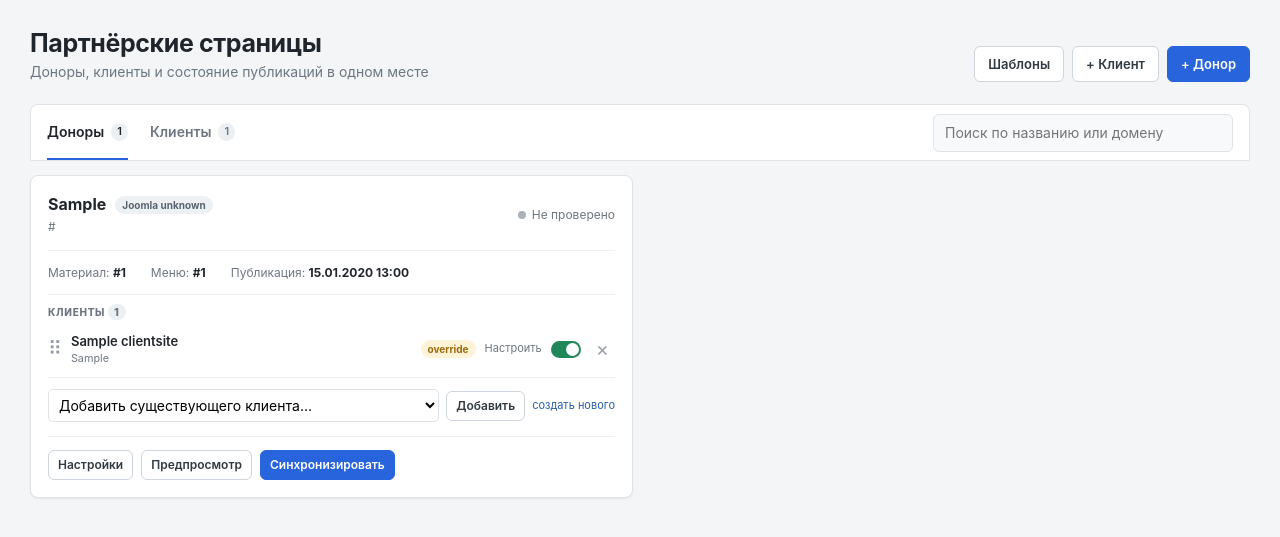
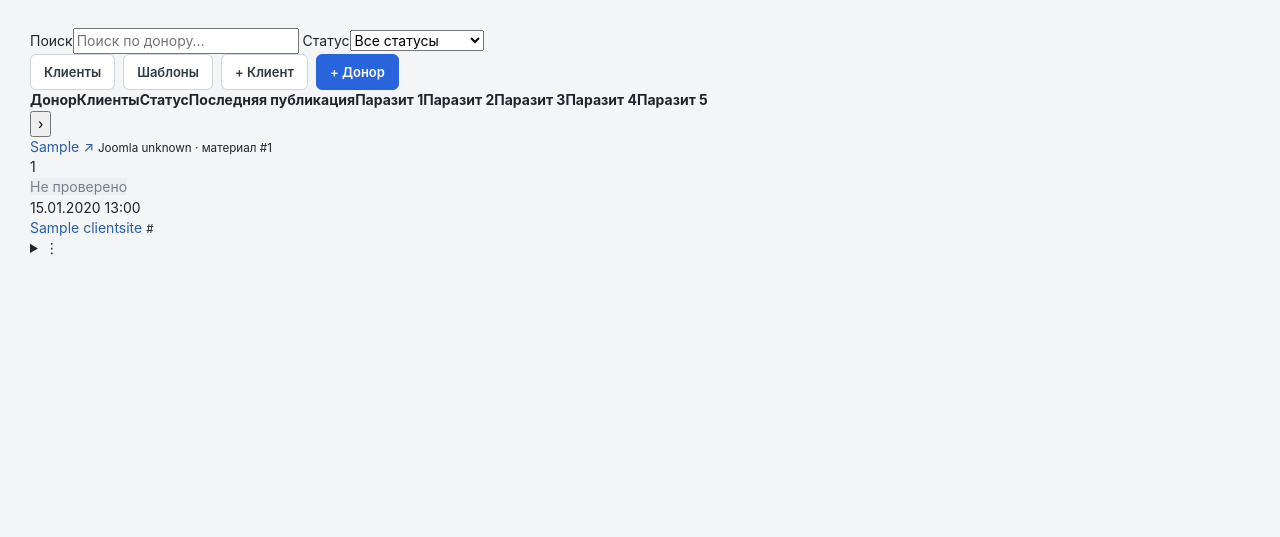
Before and after one commit to KoponovVadim/joomla-partners-control, a Django app: page / in a window 1280 px wide. Shown: the part 64-601 px from the top of the page. Run offline with Django 5.2, Linux system fonts and the light colour scheme; a user stored in the database is signed in; data comes from the database, SQL or seed files in the repository; tables that the repository leaves empty hold one stand-in row (values such as "Sample post").

Commit message:
feat: replace donor cards with long matrix table

```diff
--- a/templates/partners/dashboard.html
+++ b/templates/partners/dashboard.html
@@ -1,52 +1,113 @@
 {% extends "base.html" %}
+{% block shell_class %}dashboard-shell{% endblock %}
 {% block content %}
-<section class="workspace-head">
-  <div><h1>Партнёрские страницы</h1><p class="muted">Доноры, клиенты и состояние публикаций в одном месте</p></div>
-  <div class="actions"><a class="btn" href="{% url 'template-list' %}">Шаблоны</a><a class="btn" href="{% url 'client-create' %}">+ Клиент</a><a class="btn primary" href="{% url 'donor-create' %}">+ Донор</a></div>
+{% if mode == 'clients' %}
+<section class="dashboard-toolbar">
+  <div class="dashboard-toolbar__group">
+    <a class="btn" href="{% url 'dashboard' %}">← Доноры</a>
+    <form class="dashboard-search" method="get">
+      <input type="hidden" name="mode" value="clients">
+      <input name="q" value="{{ query }}" placeholder="Поиск по клиенту или домену">
+    </form>
+  </div>
+  <div class="actions">
+    <a class="btn" href="{% url 'template-list' %}">Шаблоны</a>
+    <a class="btn primary" href="{% url 'client-create' %}">+ Клиент</a>
+  </div>
 </section>
-<section class="toolbar">
-  <div class="tabs"><a class="tab {% if mode == 'donors' %}active{% endif %}" href="?mode=donors&q={{ query|urlencode }}">Доноры <span>{{ donors|length }}</span></a><a class="tab {% if mode == 'clients' %}active{% endif %}" href="?mode=clients&q={{ query|urlencode }}">Клиенты <span>{{ clients|length }}</span></a></div>
-  <form class="search"><input name="q" value="{{ query }}" placeholder="Поиск по названию или домену"><input type="hidden" name="mode" value="{{ mode }}"></form>
-</section>
-
-{% if mode == 'clients' %}
-<div class="client-grid">
+<div class="client-grid dashboard-client-grid">
 {% for client in clients %}
   <article class="client-card {% if not client.enabled %}is-disabled{% endif %}">
     <div class="card-title"><div>{% if client.logo %}<img class="client-logo" src="{{ client.logo.url }}" alt="">{% else %}<span class="avatar">{{ client.name|slice:':1' }}</span>{% endif %}</div><div><h2>{{ client.name }}</h2><a href="{{ client.domain }}" target="_blank" rel="noopener">{{ client.domain }}</a></div><span class="badge {% if client.enabled %}success{% else %}muted-badge{% endif %}">{% if client.enabled %}активен{% else %}архив{% endif %}</span></div>
     <div class="metric"><strong>{{ client.placement_count }}</strong><span>размещений</span></div>
     <ul class="compact-list">
-      {% for placement in client.placements.all %}<li><span class="status-dot {% if placement.enabled %}online{% else %}off{% endif %}"></span><a href="?mode=donors&q={{ placement.donor.domain|urlencode }}">{{ placement.donor.domain }}</a><a class="mini-link" href="{% url 'placement-edit' placement.pk %}">настроить</a></li>{% empty %}<li class="muted">Размещений пока нет</li>{% endfor %}
+      {% for placement in client.placements.all %}<li><span class="status-dot {% if placement.enabled %}online{% else %}off{% endif %}"></span><a href="{% url 'dashboard' %}?q={{ placement.donor.domain|urlencode }}">{{ placement.donor.domain }}</a><a class="mini-link" href="{% url 'placement-edit' placement.pk %}">настроить</a></li>{% empty %}<li class="muted">Размещений пока нет</li>{% endfor %}
     </ul>
     <div class="card-actions"><a class="btn small" href="{% url 'client-edit' client.pk %}">Редактировать</a>{% if client.enabled %}<form method="post" action="{% url 'client-archive' client.pk %}" data-confirm="Архивировать клиента? Размещения сохранятся.">{% csrf_token %}<button class="btn small danger-quiet">В архив</button></form>{% endif %}</div>
   </article>
 {% empty %}<div class="empty"><h2>Клиентов пока нет</h2><p>Создайте первого клиента и добавьте его к донору.</p><a class="btn primary" href="{% url 'client-create' %}">+ Клиент</a></div>{% endfor %}
 </div>
 {% else %}
-<div class="donor-grid">
+<section class="dashboard-toolbar">
+  <div class="dashboard-toolbar__group dashboard-filters">
+    <label class="dashboard-search"><span class="sr-only">Поиск</span><input type="search" value="{{ query }}" placeholder="Поиск по донору…" data-donor-search-input></label>
+    <label><span class="sr-only">Статус</span><select class="dashboard-status-filter" data-donor-status-filter><option value="all">Все статусы</option><option value="online">Online</option><option value="error">Ошибка</option><option value="unknown">Не проверено</option><option value="not_implemented">Не реализовано</option><option value="disabled">Выключены</option></select></label>
+  </div>
+  <div class="actions dashboard-actions-main">
+    <a class="btn" href="?mode=clients">Клиенты</a>
+    <a class="btn" href="{% url 'template-list' %}">Шаблоны</a>
+    <a class="btn" href="{% url 'client-create' %}">+ Клиент</a>
+    <a class="btn primary" href="{% url 'donor-create' %}">+ Донор</a>
+  </div>
+</section>
+
+<div class="donor-sheet-scroll">
+  <div class="donor-sheet" data-donor-sheet>
+    <div class="donor-sheet__header donor-sheet__grid" aria-hidden="true">
+      <span></span><strong>Донор</strong><strong>Клиенты</strong><strong>Статус</strong><strong>Последняя публикация</strong><strong>Паразит 1</strong><strong>Паразит 2</strong><strong>Паразит 3</strong><strong>Паразит 4</strong><strong>Паразит 5</strong><strong></strong>
+    </div>
     {% for donor in donors %}
-  <article class="donor-card {% if not donor.enabled %}is-disabled{% endif %}" data-donor-id="{{ donor.pk }}">
-    <header class="donor-head">
-      <div><div class="domain-line"><h2>{{ donor.domain }}</h2><span class="badge">Joomla {{ donor.joomla_version }}</span></div><a href="{{ donor.page_url }}" target="_blank" rel="noopener">{{ donor.page_url }}</a></div>
-      <span class="connection {{ donor.connection_status }}"><i></i>{{ donor.get_connection_status_display }}</span>
-    </header>
-    <div class="donor-meta"><span>Материал: <strong>{% if donor.article_id %}#{{ donor.article_id }}{% else %}—{% endif %}</strong></span><span>Меню: <strong>{% if donor.menu_item_id %}#{{ donor.menu_item_id }}{% else %}—{% endif %}</strong></span><span>Публикация: <strong>{% if donor.last_published_at %}{{ donor.last_published_at|date:'d.m.Y H:i' }}{% else %}нет{% endif %}</strong></span></div>
-    <div class="section-label">Клиенты <span>{{ donor.placements.all|length }}</span></div>
-    <ul class="placement-list" data-reorder-url="{% url 'placements-reorder' %}">
+    <article class="donor-sheet__item {% if not donor.enabled %}is-disabled{% endif %}" data-donor-item data-donor-search="{{ donor.domain|lower }} {{ donor.name|lower }}" data-donor-status="{% if not donor.enabled %}disabled{% else %}{{ donor.connection_status }}{% endif %}">
+      <div class="donor-sheet__row donor-sheet__grid">
+        <button class="donor-expand" type="button" data-donor-toggle aria-expanded="false" aria-controls="donor-detail-{{ donor.pk }}" title="Развернуть">›</button>
+        <div class="donor-main-cell">
+          <a class="donor-domain" href="{{ donor.page_url }}" target="_blank" rel="noopener">{{ donor.domain }} <span aria-hidden="true">↗</span></a>
+          <small>Joomla {{ donor.joomla_version }}{% if donor.article_id %} · материал #{{ donor.article_id }}{% endif %}</small>
+        </div>
+        <div class="donor-count">{{ donor.placements.all|length }}</div>
+        <div>
+          {% if not donor.enabled %}<span class="sheet-status muted-badge">Выключен</span>
+          {% elif donor.connection_status == 'online' %}<span class="sheet-status success">Online</span>
+          {% elif donor.connection_status == 'error' %}<span class="sheet-status error">Ошибка</span>
+          {% elif donor.connection_status == 'not_implemented' %}<span class="sheet-status warning">Не реализовано</span>
+          {% else %}<span class="sheet-status muted-badge">Не проверено</span>{% endif %}
+        </div>
+        <div class="sheet-date">{% if donor.last_published_at %}{{ donor.last_published_at|date:'d.m.Y H:i' }}{% else %}<span class="muted">—</span>{% endif %}</div>
+        {% for placement in donor.placements.all|slice:':5' %}
+        <div class="parasite-cell {% if not placement.enabled %}is-disabled{% endif %}" style="grid-column:{{ forloop.counter|add:5 }}" data-placement-summary-id="{{ placement.pk }}">
+          <a href="{{ placement.url_override|default:placement.client.domain }}" target="_blank" rel="noopener">{{ placement.client.name }}</a>
+          <small>{{ placement.url_override|default:placement.client.domain }}</small>
+        </div>
+        {% endfor %}
+        <details class="row-menu" style="grid-column:11">
+          <summary title="Действия">⋮</summary>
+          <div class="row-menu__panel">
+            <a href="{% url 'donor-edit' donor.pk %}">Настройки</a>
+            <a href="{% url 'donor-preview' donor.pk %}">Предпросмотр</a>
+            <form method="post" action="{% url 'donor-sync' donor.pk %}">{% csrf_token %}<button>Синхронизировать</button></form>
+          </div>
+        </details>
+      </div>
+      <div class="donor-sheet__details" id="donor-detail-{{ donor.pk }}" data-donor-detail hidden>
+        <div class="donor-detail-meta">
+          <span><b>Страница:</b> <a href="{{ donor.page_url }}" target="_blank" rel="noopener">{{ donor.page_url }}</a></span>
+          <span><b>Материал:</b> {% if donor.article_id %}#{{ donor.article_id }}{% else %}—{% endif %}</span>
+          <span><b>Меню:</b> {% if donor.menu_item_id %}#{{ donor.menu_item_id }}{% else %}—{% endif %}</span>
+          <span><b>Проверка:</b> {% if donor.last_checked_at %}{{ donor.last_checked_at|date:'d.m.Y H:i' }}{% else %}—{% endif %}</span>
+        </div>
+        <div class="placement-detail-head"><span></span><span>Слот</span><span>Клиент</span><span>URL</span><span>Статус</span><span></span><span></span></div>
+        <ul class="placement-list placement-detail-list" data-reorder-url="{% url 'placements-reorder' %}">
           {% for placement in donor.placements.all %}
           <li draggable="true" data-placement-id="{{ placement.pk }}" class="placement {% if not placement.enabled %}is-disabled{% endif %}">
-        <span class="drag" title="Перетащить">⠿</span><span class="placement-name">{{ placement.client.name }}<small>{{ placement.client.domain }}</small></span>
-        {% if placement.html_override %}<span class="badge warning" title="Задан индивидуальный HTML">override</span>{% endif %}
-        <a class="icon-link" href="{% url 'placement-edit' placement.pk %}" title="Настройки">Настроить</a>
-        <label class="switch" title="Включить/выключить"><input type="checkbox" {% if placement.enabled %}checked{% endif %} data-toggle-url="{% url 'placement-toggle' placement.pk %}"><span></span></label>
-        <button class="remove" data-remove-url="{% url 'placement-remove' placement.pk %}" title="Убрать только с этого донора">×</button>
+            <span class="drag" title="Перетащить">⠿</span>
+            <span class="placement-slot">{{ forloop.counter }}</span>
+            <span class="placement-name">{{ placement.client.name }}{% if placement.html_override %} <span class="badge warning" title="Задан индивидуальный HTML">override</span>{% endif %}<small>{{ placement.client.domain }}</small></span>
+            <a class="placement-url" href="{{ placement.url_override|default:placement.client.domain }}" target="_blank" rel="noopener">{{ placement.url_override|default:placement.client.domain }}</a>
+            <label class="placement-state"><span class="switch"><input type="checkbox" {% if placement.enabled %}checked{% endif %} data-toggle-url="{% url 'placement-toggle' placement.pk %}"><span></span></span><em>{% if placement.enabled %}Включён{% else %}Выключен{% endif %}</em></label>
+            <a class="icon-link" href="{% url 'placement-edit' placement.pk %}">Настроить</a>
+            <button class="remove" type="button" data-remove-url="{% url 'placement-remove' placement.pk %}" title="Убрать с донора">×</button>
           </li>
-      {% empty %}<li class="empty-line">Добавьте клиента к этому донору</li>{% endfor %}
+          {% empty %}<li class="empty-line">На этом доноре пока нет клиентов.</li>{% endfor %}
         </ul>
+        <div class="donor-detail-footer">
           <form method="post" action="{% url 'placement-add' donor.pk %}" class="add-placement">{% csrf_token %}<select name="client_id" required><option value="">Добавить существующего клиента…</option>{% for client in clients %}{% if client.enabled %}<option value="{{ client.pk }}">{{ client.name }} — {{ client.domain }}</option>{% endif %}{% endfor %}</select><button class="btn small">Добавить</button><a href="{% url 'client-create' %}">создать нового</a></form>
-    <footer class="card-actions"><a class="btn small" href="{% url 'donor-edit' donor.pk %}">Настройки</a><a class="btn small" href="{% url 'donor-preview' donor.pk %}">Предпросмотр</a><form method="post" action="{% url 'donor-sync' donor.pk %}">{% csrf_token %}<button class="btn small primary">Синхронизировать</button></form></footer>
+          <div class="card-actions"><a class="btn small" href="{% url 'donor-edit' donor.pk %}">Настройки</a><a class="btn small" href="{% url 'donor-preview' donor.pk %}">Предпросмотр</a><form method="post" action="{% url 'donor-sync' donor.pk %}">{% csrf_token %}<button class="btn small primary">Синхронизировать</button></form></div>
+        </div>
+      </div>
     </article>
-{% empty %}<div class="empty"><h2>Доноров пока нет</h2><p>Добавьте первый Joomla-сайт.</p><a class="btn primary" href="{% url 'donor-create' %}">+ Донор</a></div>{% endfor %}
+    {% empty %}<div class="empty dashboard-empty"><h2>Доноров не найдено</h2><p>Измените поиск или добавьте новый Joomla-сайт.</p><a class="btn primary" href="{% url 'donor-create' %}">+ Донор</a></div>{% endfor %}
+    <div class="dashboard-no-results" data-dashboard-no-results hidden>По заданным условиям ничего не найдено.</div>
+  </div>
 </div>
 {% endif %}
 {% endblock %}
```
Lines whose indentation alone changed are shown as unchanged.
